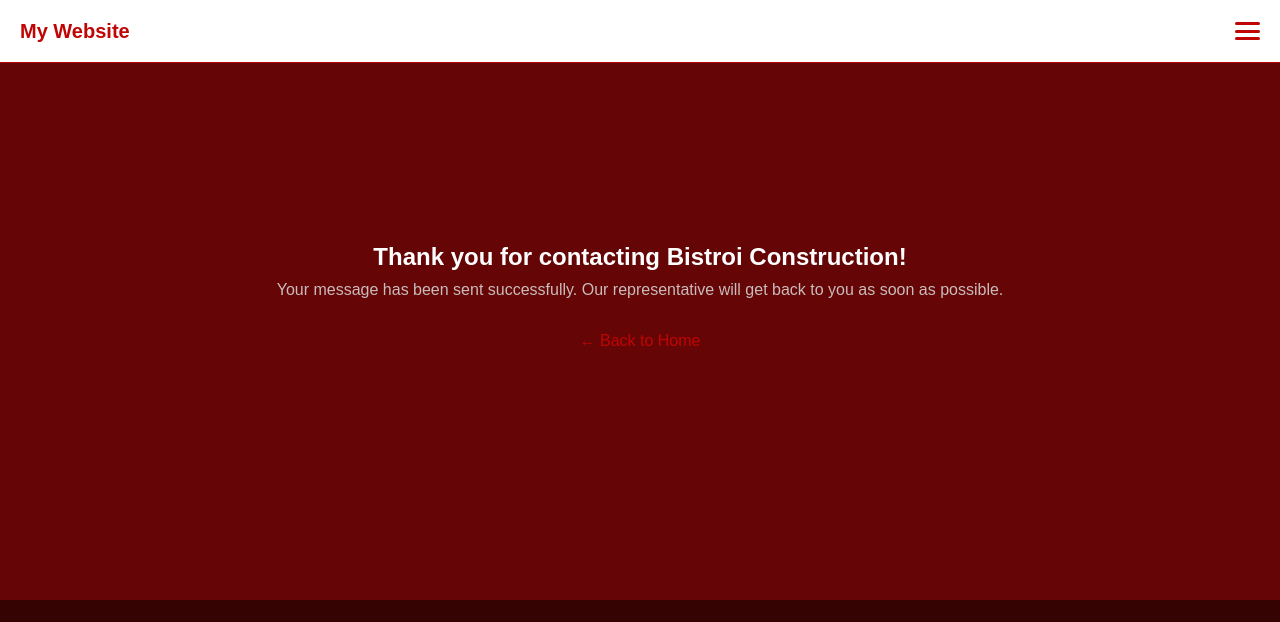
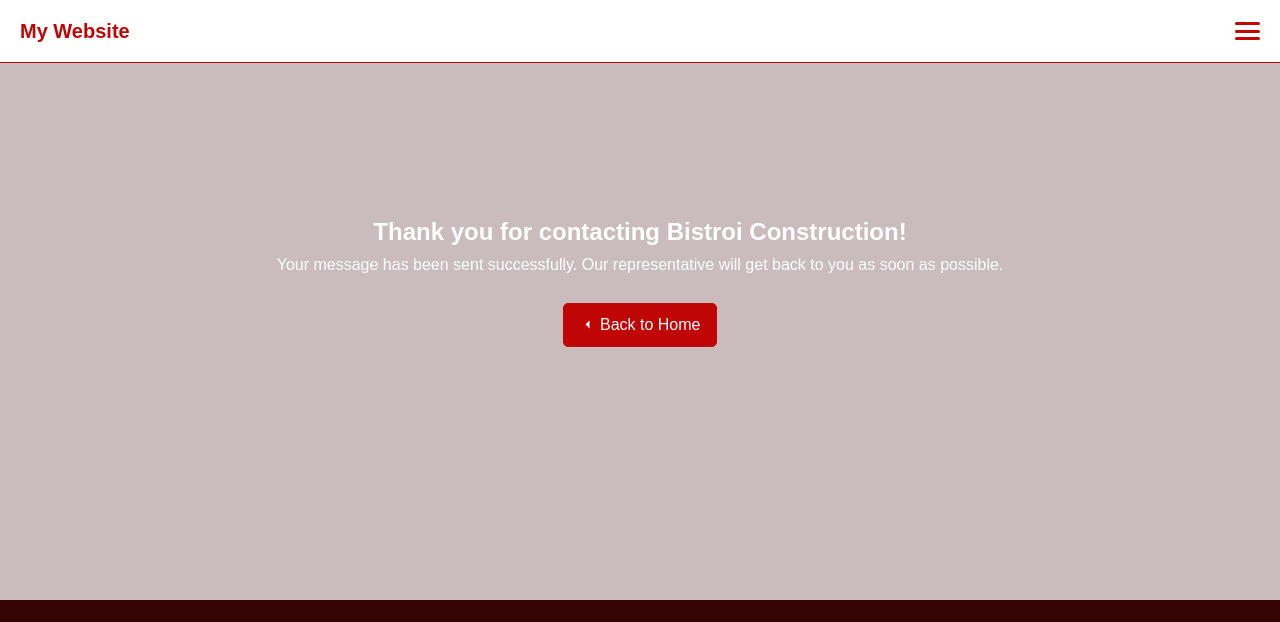
Before and after one commit to Attohval/Bistroi-web, a plain HTML site: page thankYou.html in a window 1280 px wide. Shown: the top 622 px of the page. Drawn offline with nearby package versions, Linux system fonts and the light colour scheme.

Commit message:
updated the thank you page and added a link to properties page in the navigation bar.perties page to include the new link.

```diff
--- a/style.css
+++ b/style.css
@@ -887,12 +887,12 @@
   }
 
   #thankYou {
-    background-color: #650505;
+    background-color: var(--alternate-txt);
   }
 
   .thankYou-section {
     height: 70vh;
-    padding-top: 32px;
+    padding: 40px;
     display: flex;
     flex-direction: column;
     align-items: center;
@@ -905,7 +905,7 @@
   }
 
   .thankYou-section p {
-    color: var(--alternate-txt);
+    color: var(--secondary-txt);
   }
 
   @media (max-width: 660px) {
--- a/thankYou.html
+++ b/thankYou.html
@@ -24,6 +24,7 @@
             <li><a href="index.html">Home</a></li>
             <li><a href="aboutUs.html">About Us</a></li>
             <li><a href="services.html">Services</a></li>
+            <li><a href="properties.html">Properties</a></li>
             <li><a href="projects.html">Projects</a></li>
             <li><a href="contact.html" id="contactUs">Contact Us</a></li>
             </ul>
@@ -33,7 +34,7 @@
         <h2>Thank you for contacting Bistroi Construction!</h2>
         <p>Your message has been sent successfully. Our representative will get back to you as soon as possible.</p>
         <br>
-        <a href="index.html">← Back to Home</a>
+        <a class="primary-btn" href="index.html"><i class="ri-arrow-left-s-fill"></i> Back to Home</a>
     </section>
 
     <!-- Footer -->
```
Also changed, not shown: properties.html (+1 -0 lines).
